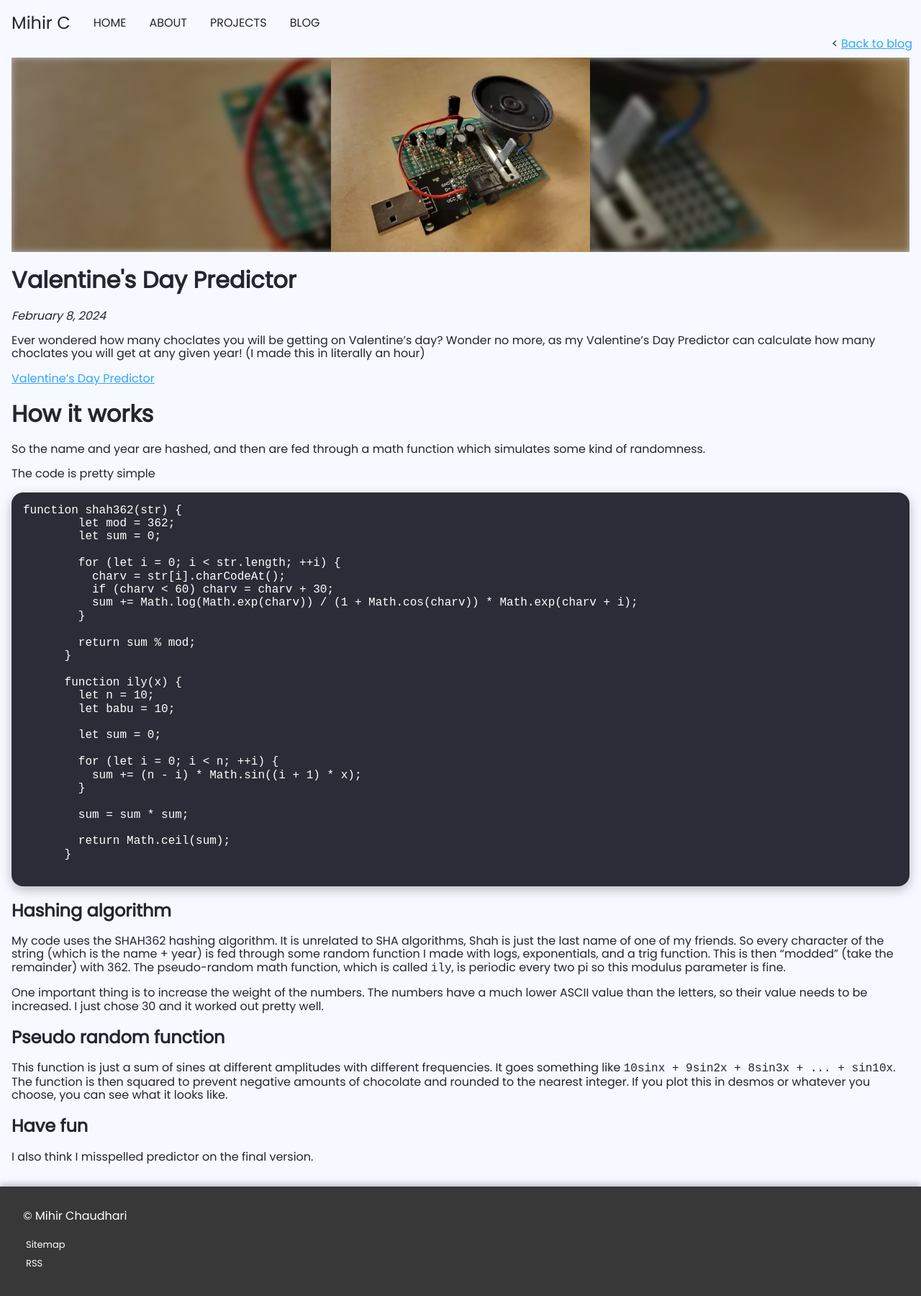
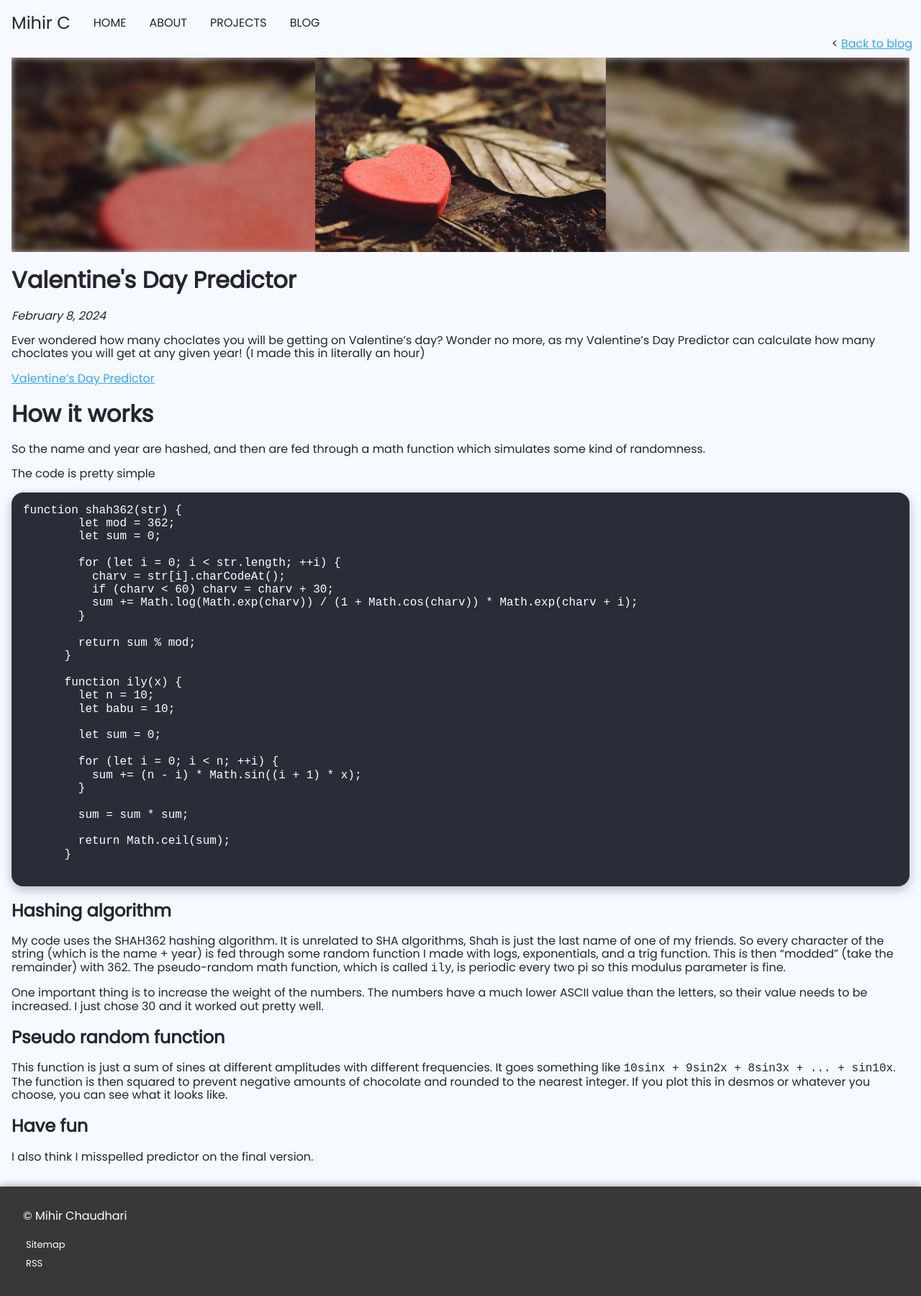
Before and after one commit to mihirchaudhari/mihirchaudhari.github.io, a Jekyll site: the page built from _posts/2024-02-08-valentine-day-thingy.md, in a window 1280 px wide. Shown: the whole page at 72% size. Built offline with Jekyll 4.4.1, drawn with Linux system fonts in a browser that asks for light colours.

Commit message:
Forgot to add a thumbnail

```diff
--- a/_posts/2024-02-08-valentine-day-thingy.md
+++ b/_posts/2024-02-08-valentine-day-thingy.md
@@ -1,9 +1,9 @@
 ---
 layout: post
 title: "Valentine's Day Predictor"
-date: 2024-02-08 11:26:00 -0500
+date: 2024-02-08 2:04:00 -0500
 categories: Meme
-thumb: "/assets/img/misc/failed_audio_amp/failed_audio_amp_top.webp"
+thumb: "/assets/img/misc/heart.webp"
 ---
 
 Ever wondered how many choclates you will be getting on Valentine's day? Wonder no more, as my Valentine's Day Predictor can calculate how many choclates you will get at any given year! (I made this in literally an hour)
```
Also changed, not shown: assets/img/misc/heart.webp (added).
